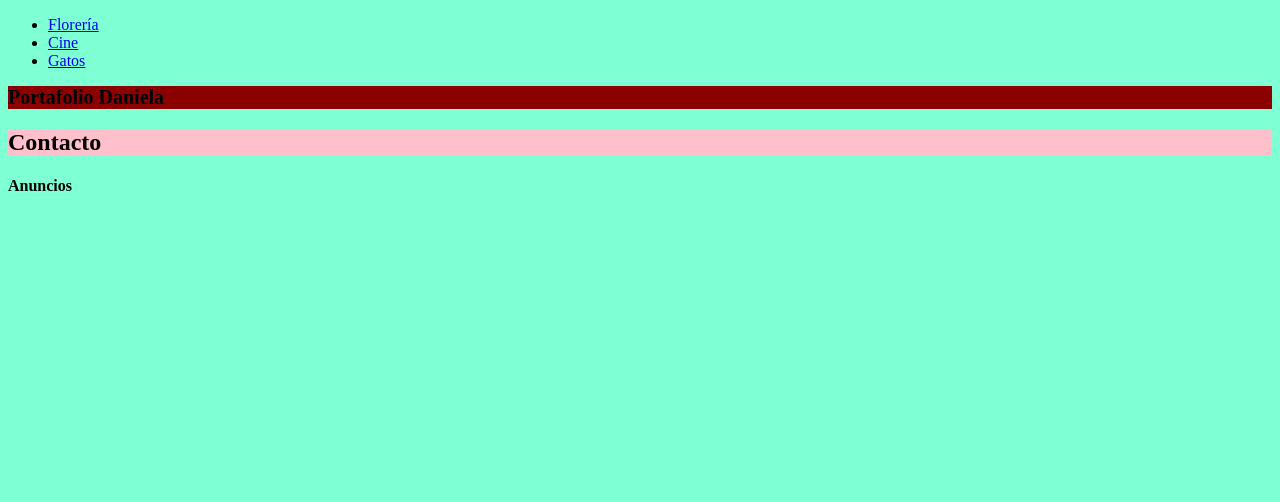
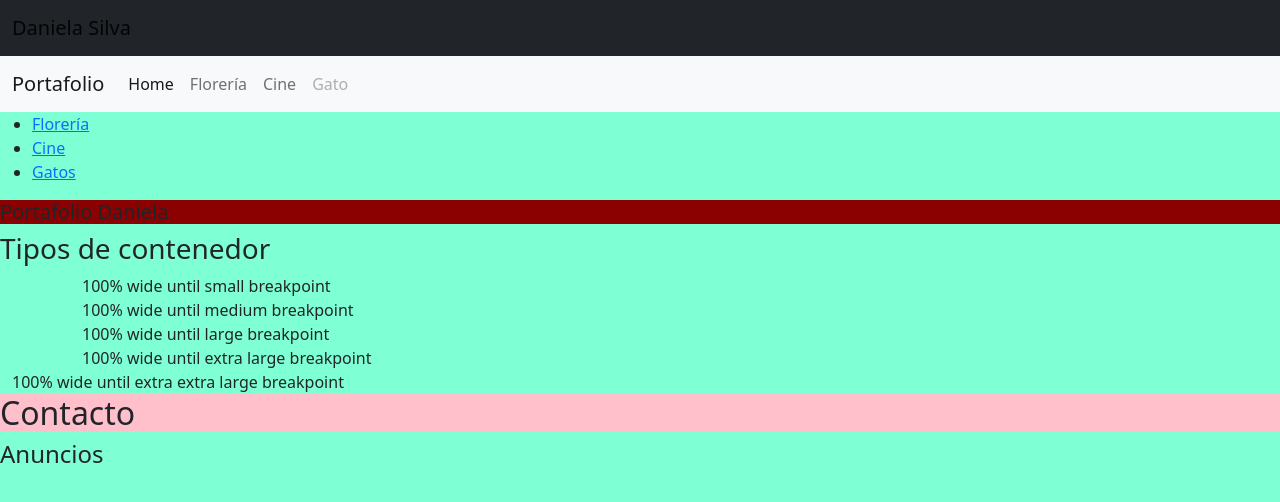
Before and after one commit to Daniela-sm/Portafolio_UDD, a plain HTML site: page index.html in a window 1280 px wide. Drawn offline with nearby package versions, Linux system fonts and the light colour scheme.

Commit message:
Update index.html

```diff
--- a/index.html
+++ b/index.html
@@ -4,12 +4,49 @@
     <meta name="viewport" content="width=device-width, initial-scale=1.0">
     <meta charset="utf-8">
     <title>Portafolio</title>
+
+    <!-- CSS only -->
+    <link href="https://cdn.jsdelivr.net/npm/bootstrap@5.2.0/dist/css/bootstrap.min.css" rel="stylesheet" integrity="sha384-gH2yIJqKdNHPEq0n4Mqa/HGKIhSkIHeL5AyhkYV8i59U5AR6csBvApHHNl/vI1Bx" crossorigin="anonymous">
     <link rel="stylesheet" href="assets/css/estilos.css">
     <link rel="stylesheet" href="assets/css/breakpoints.css">
 </head>
 
 <body>
+
     <main>
+        <nav class="navbar bg-dark">
+            <div class="container-fluid">
+              <a class="navbar-brand" href="#">Daniela Silva</a>
+            </div>
+          </nav>
+
+          <!-- As a heading -->
+    <nav class="navbar navbar-expand-lg bg-light">
+        <div class="container-fluid">
+          <a class="navbar-brand" href="#">Portafolio</a>
+          <button class="navbar-toggler" type="button" data-bs-toggle="collapse" data-bs-target="#navbarNav"
+            aria-controls="navbarNav" aria-expanded="false" aria-label="Toggle navigation">
+            <span class="navbar-toggler-icon"></span>
+          </button>
+          <div class="collapse navbar-collapse" id="navbarNav">
+            <ul class="navbar-nav">
+              <li class="nav-item">
+                <a class="nav-link active" aria-current="page" href="#">Home</a>
+              </li>
+              <li class="nav-item">
+                <a class="nav-link" href="proyectos/floreria/index.html">Florería</a>
+              </li>
+              <li class="nav-item">
+                <a class="nav-link" href="proyectos/cine/index.html">Cine</a>
+              </li>
+              <li class="nav-item">
+                <a class="nav-link disabled" href="proyectos/gatos/index.html">Gato</a>
+              </li>
+            </ul>
+          </div>
+        </div>
+      </nav>
+
         <nav>
             <ul>
                 <li><a href="proyectos/floreria/index.html">Florería</a></li>
@@ -20,14 +57,29 @@
         <header>
             <h1 class="titulo-rojo">Portafolio Daniela</h1>
         </header>
+
+        <section>
+
+            <h3>Tipos de contenedor</h3>
+            <div class="container-sm">100% wide until small breakpoint</div>
+            <div class="container-md">100% wide until medium breakpoint</div>
+            <div class="container-lg">100% wide until large breakpoint</div>
+            <div class="container-xl">100% wide until extra large breakpoint</div>
+            <div class="container-xxl">100% wide until extra extra large breakpoint</div>
+        </section>
+
         <section id="contacto">
             <h2>Contacto</h2>
         </section>
 
     </main>
+
     <aside>
         <h4>Anuncios</h4>
     </aside>
+
+    <script src="https://cdn.jsdelivr.net/npm/bootstrap@5.2.0/dist/js/bootstrap.bundle.min.js" integrity="sha384-A3rJD856KowSb7dwlZdYEkO39Gagi7vIsF0jrRAoQmDKKtQBHUuLZ9AsSv4jD4Xa" crossorigin="anonymous">
+    </script>
 </body>
 
 </html>
```
